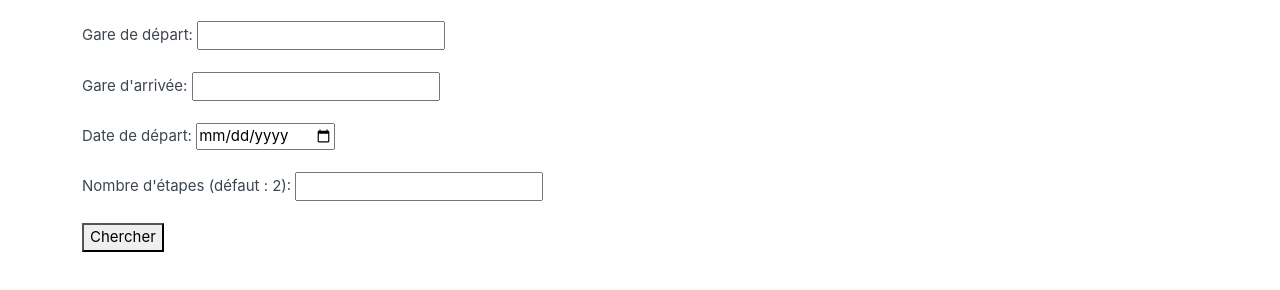
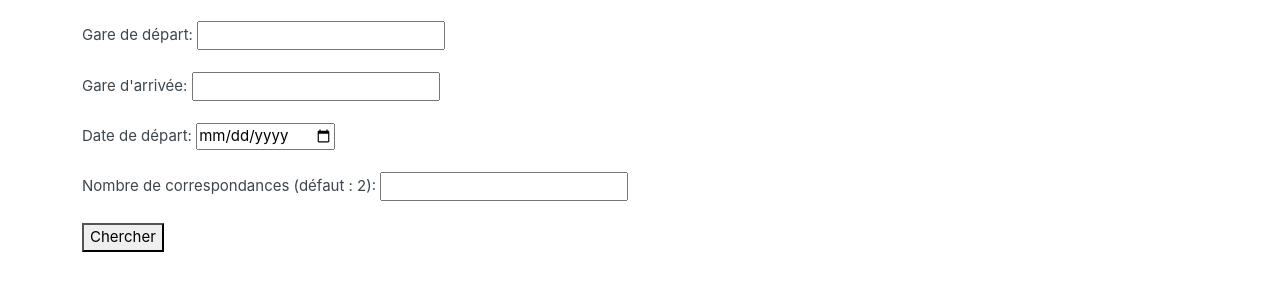
Before and after one commit to Folteto/TGVMAXiSchlag, a plain HTML site: page templates/index.html in a window 1280 px wide. Shown: the part 186-476 px from the top of the page. Drawn offline with nearby package versions, Linux system fonts and the light colour scheme; files that its build step writes are made by us from their sources; files whose address does not match are found by name.

Commit message:
[dix] label de nombre d'étapes

```diff
--- a/templates/index.html
+++ b/templates/index.html
@@ -55,7 +55,7 @@
                     <label for="date_depart">Date de départ:</label>
                     <input type="date" name="date_depart" id="date_depart"><br><br>
 
-                    <label for="nombre_etapes">Nombre d'étapes (défaut : 2):</label>
+                    <label for="nombre_etapes">Nombre de correspondances (défaut : 2):</label>
                     <input type="number" name="nombre_etapes" id="nombre_etapes"><br><br>
 
                     <button type="submit">Chercher</button>
```
